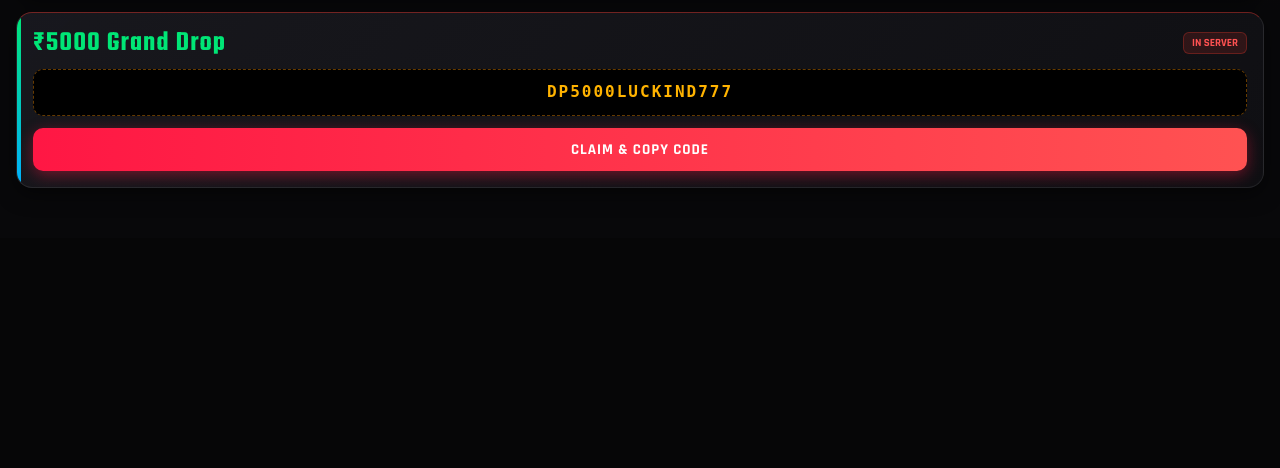
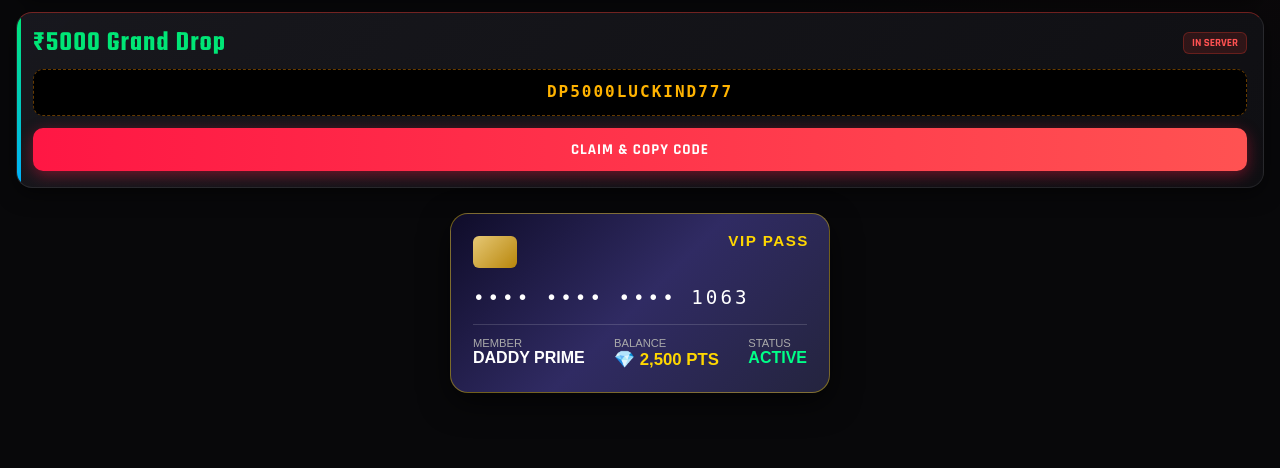
Before and after one commit to ravisimaranlove-ui/DADDY-PRIME-REDEEM-CODE-, a Flask app: page / in a window 1280 px wide. Shown: the part 1100-1568 px from the top of the page. Before the commit the page ends 1288 px from the top, so only its background shows below. Run offline with Flask 3, Linux system fonts and the light colour scheme; the visitor is signed in with stand-in values (Sample User, id 1).

Commit message:
Added VIP Card in index

```diff
--- a/templates/index.html
+++ b/templates/index.html
@@ -250,3 +250,24 @@
     </script>
 </body>
 </html>
+
+<!-- VIP Virtual Card -->
+<div style="max-width: 380px; margin: 25px auto; background: linear-gradient(135deg, #0f0c29, #302b63, #24243e); border-radius: 18px; padding: 22px; color: #fff; box-shadow: 0 10px 30px rgba(0,0,0,0.6); border: 1px solid rgba(255, 215, 0, 0.4); position: relative; font-family: sans-serif;">
+  <div style="position: absolute; top: 18px; right: 20px; font-weight: 800; color: #ffd700; font-size: 0.95rem; letter-spacing: 1.5px;">VIP PASS</div>
+  <div style="width: 44px; height: 32px; background: linear-gradient(135deg, #e6c875, #b8860b); border-radius: 6px; margin-bottom: 18px;"></div>
+  <div style="font-size: 1.2rem; letter-spacing: 3px; font-family: monospace; margin: 12px 0;">•••• •••• •••• 1063</div>
+  <div style="display: flex; justify-content: space-between; margin-top: 15px; border-top: 1px solid rgba(255,255,255,0.15); padding-top: 12px;">
+    <div>
+      <div style="font-size: 0.7rem; color: #aaa; text-transform: uppercase;">MEMBER</div>
+      <div style="font-size: 1rem; font-weight: bold;">DADDY PRIME</div>
+    </div>
+    <div>
+      <div style="font-size: 0.7rem; color: #aaa; text-transform: uppercase;">BALANCE</div>
+      <div style="font-size: 1.05rem; font-weight: bold; color: #ffd700;">💎 2,500 PTS</div>
+    </div>
+    <div>
+      <div style="font-size: 0.7rem; color: #aaa; text-transform: uppercase;">STATUS</div>
+      <div style="font-size: 1rem; font-weight: bold; color: #00ff88;">ACTIVE</div>
+    </div>
+  </div>
+</div>
```
